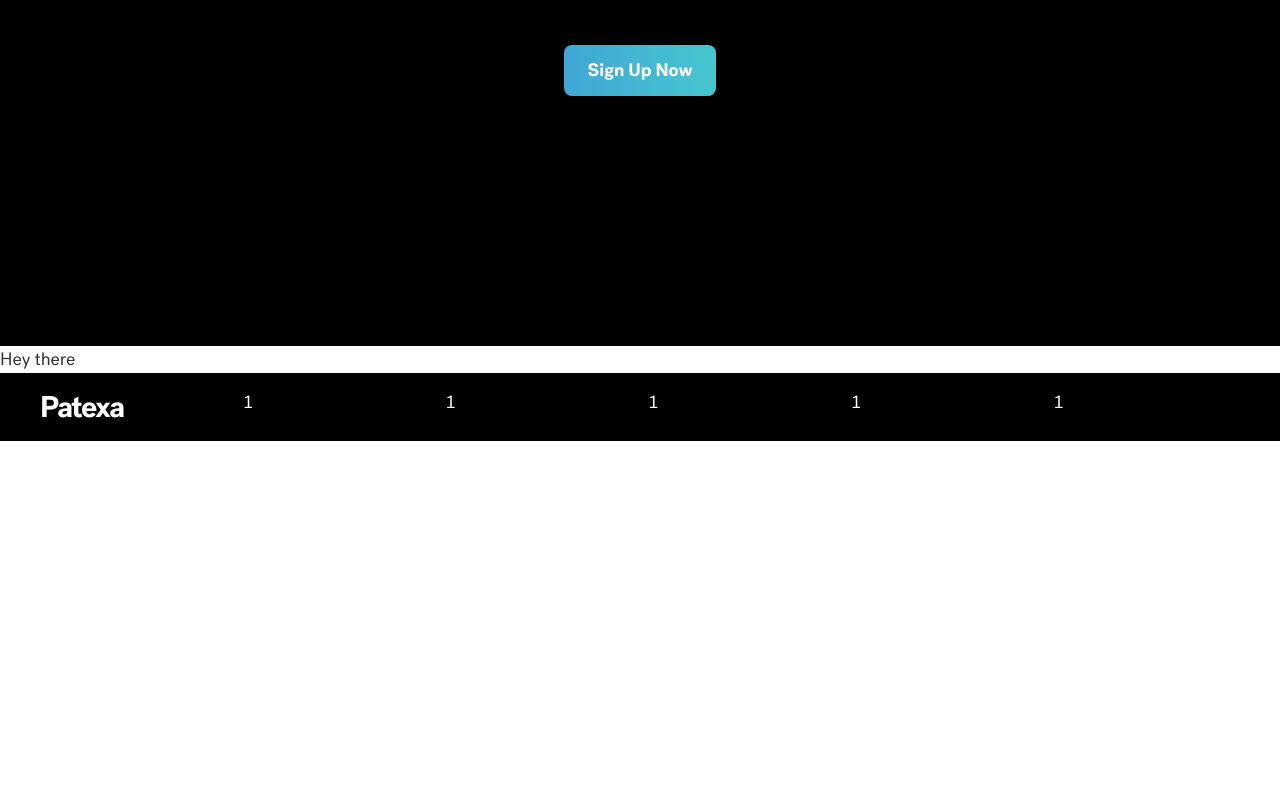
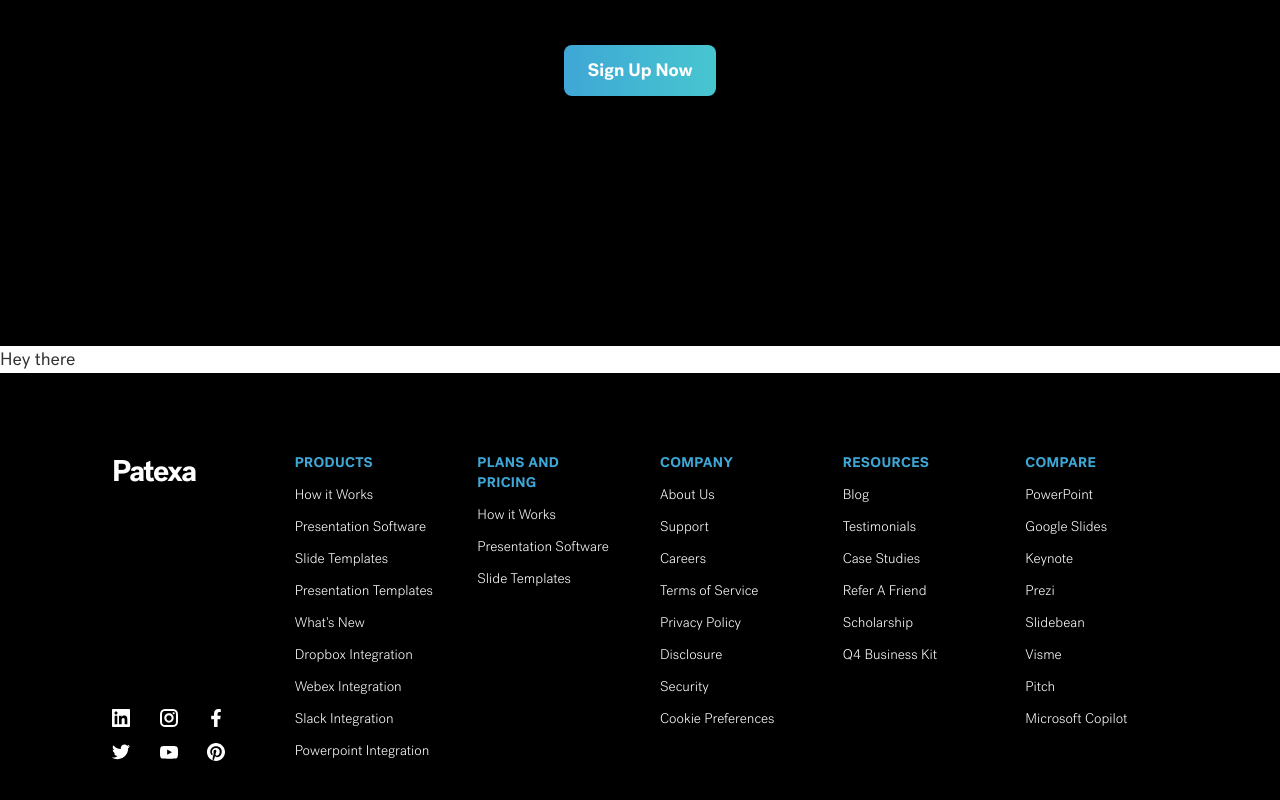
Before and after one commit to CZEJAY/demo, a Next.js app: page / in a window 1280 px wide. Shown: the part 454-1254 px from the top of the page. Before the commit the page ends 895 px from the top, so only its background shows below. Built offline with nearby package versions, Linux system fonts and the light colour scheme.

Commit message:
initial commit

```diff
--- a/app/fonts/fonts.ts
+++ b/app/fonts/fonts.ts
@@ -2,6 +2,11 @@ import localFont from "next/font/local";
 
 export const postGroteskFont = localFont({
   src: [
+    {
+      path: "./PostGrotesk-Light.woff2",
+      weight: "300",
+      style: "normal",
+    },
     {
       path: "./post-grotesk-book.otf",
       weight: "400",
--- a/app/globals.css
+++ b/app/globals.css
@@ -7,6 +7,10 @@
     @apply text-charcoal text-[18px] font-normal;
   }
 
+  .hover-effects {
+    @apply transition-all ease-in;
+  }
+
   .max-content {
     @apply max-w-[1200px] mx-auto;
   }
--- a/components/shared/Footer.tsx
+++ b/components/shared/Footer.tsx
@@ -1,18 +1,77 @@
+import {
+  companyLinks,
+  compareLinks,
+  footerSocialIcons,
+  pricingLinks,
+  productLinks,
+  resourcesLinks,
+} from "@/lib/data";
+import Link from "next/link";
 import { Logo } from "./Logo";
 
 export function Footer() {
   return (
-    <footer className="bg-black text-white p-4">
-      <div className="max-content grid grid-cols-6 gap-4">
-        <div>
-          <Logo />
+    <footer className="bg-black text-white py-10 p-4 max-md:px-4 lg:px-14 xl:px-28 lg:py-20">
+      <div className="mb-8 lg:hidden flex justify-between items-center">
+        <Logo />
+
+        <div className="flex space-x-4">
+          {footerSocialIcons.map((item, idx) => (
+            <Link
+              key={idx}
+              href={item.href}
+              className="hover-effects hover:text-silverGray"
+            >
+              {item.icon}
+            </Link>
+          ))}
         </div>
-        <div>1</div>
-        <div>1</div>
-        <div>1</div>
-        <div>1</div>
-        <div>1</div>
+      </div>
+
+      <div className="max-content grid md:grid-cols-5 lg:grid-cols-6 gap-10">
+        <div className="max-lg:hidden flex flex-col">
+          <div className="flex-1">
+            <Logo />
+          </div>
+
+          <div className="grid grid-cols-3 gap-y-4">
+            {footerSocialIcons.map((item, idx) => (
+              <Link
+                key={idx}
+                href={item.href}
+                className="hover-effects hover:text-silverGray"
+              >
+                {item.icon}
+              </Link>
+            ))}
+          </div>
+        </div>
+        <FooterLink name="products" content={productLinks} />
+        <FooterLink name="plans and pricing" content={pricingLinks} />
+        <FooterLink name="company" content={companyLinks} />
+        <FooterLink name="resources" content={resourcesLinks} />
+        <FooterLink name="compare" content={compareLinks} />
       </div>
     </footer>
   );
 }
+
+function FooterLink({ name, content }: { name: string; content: any[] }) {
+  return (
+    <div className="text-sm space-y-3">
+      <span className="text-deepTeal uppercase lg:font-medium tracking-wide">
+        {name}
+      </span>
+      <ul className="space-y-3">
+        {content.map((item, idx) => (
+          <li
+            key={idx}
+            className="hover:text-deepTeal hover-effects max-lg:text-base lg:font-light"
+          >
+            <Link href={item.href}>{item.label}</Link>
+          </li>
+        ))}
+      </ul>
+    </div>
+  );
+}
--- a/components/shared/Header.tsx
+++ b/components/shared/Header.tsx
@@ -1,21 +1,13 @@
+import { Logo } from "./Logo";
 import { RxHamburgerMenu } from "react-icons/rx";
-// import { SlGlobe } from "react-icons/sl";
 
 export function Header() {
   return (
-    <header className="fixed top-0 left-0 right-0 p-4 lg:px-28 bg-white border-b border-b-red-charcoal">
-      <div className="max-content flex items-center justify-between">
-        <span className="text-black font-medium text-3xl tracking-tighter">
-          Patexa
-        </span>
+    <header className="fixed top-0 left-0 right-0 p-4 max-md:px-4 lg:px-14 xl:px-28 bg-white z-10 text-black border-b border-b-red-charcoal">
+      <div className="max-content flex items-center justify-between ">
+        <Logo />
 
         <div className="flex items-center space-x-8">
-          {/* <div className="flex items-center space-x-2">
-            <SlGlobe className="cursor-pointer" />
-            <span className="max-md:hidden text-[16px] text-black">
-              English
-            </span>
-          </div> */}
           <NavToggle />
         </div>
       </div>
@@ -25,7 +17,7 @@ export function Header() {
 
 function NavToggle() {
   return (
-    <div className="">
+    <div>
       <RxHamburgerMenu className="size-8" />
     </div>
   );
--- /dev/null
+++ b/lib/data.tsx
@@ -0,0 +1,66 @@
+import { FaFacebookF } from "react-icons/fa";
+import {
+  GrLinkedin,
+  GrInstagram,
+  GrTwitter,
+  GrYoutube,
+  GrPinterest,
+} from "react-icons/gr";
+
+export const productLinks = [
+  { label: "How it Works", href: "#" },
+  { label: "Presentation Software", href: "#" },
+  { label: "Slide Templates", href: "#" },
+  { label: "Presentation Templates", href: "#" },
+  { label: "What's New", href: "#" },
+  { label: "Dropbox Integration", href: "#" },
+  { label: "Webex Integration", href: "#" },
+  { label: "Slack Integration", href: "#" },
+  { label: "Powerpoint Integration", href: "#" },
+];
+
+export const pricingLinks = [
+  { label: "How it Works", href: "#" },
+  { label: "Presentation Software", href: "#" },
+  { label: "Slide Templates", href: "#" },
+];
+
+export const companyLinks = [
+  { label: "About Us", href: "#" },
+  { label: "Support", href: "#" },
+  { label: "Careers", href: "#" },
+  { label: "Terms of Service", href: "#" },
+  { label: "Privacy Policy", href: "#" },
+  { label: "Disclosure", href: "#" },
+  { label: "Security", href: "#" },
+  { label: "Cookie Preferences", href: "#" },
+];
+
+export const resourcesLinks = [
+  { label: "Blog", href: "#" },
+  { label: "Testimonials", href: "#" },
+  { label: "Case Studies", href: "#" },
+  { label: "Refer A Friend", href: "#" },
+  { label: "Scholarship", href: "#" },
+  { label: "Q4 Business Kit", href: "#" },
+];
+
+export const compareLinks = [
+  { label: "PowerPoint", href: "#" },
+  { label: "Google Slides", href: "#" },
+  { label: "Keynote", href: "#" },
+  { label: "Prezi", href: "#" },
+  { label: "Slidebean", href: "#" },
+  { label: "Visme", href: "#" },
+  { label: "Pitch", href: "#" },
+  { label: "Microsoft Copilot", href: "#" },
+];
+
+export const footerSocialIcons = [
+  { icon: <GrLinkedin />, href: "#" },
+  { icon: <GrInstagram />, href: "#" },
+  { icon: <FaFacebookF />, href: "#" },
+  { icon: <GrTwitter />, href: "#" },
+  { icon: <GrYoutube />, href: "#" },
+  { icon: <GrPinterest />, href: "#" },
+];
```
Also changed, not shown: app/fonts/PostGrotesk-Light.woff2 (added).
